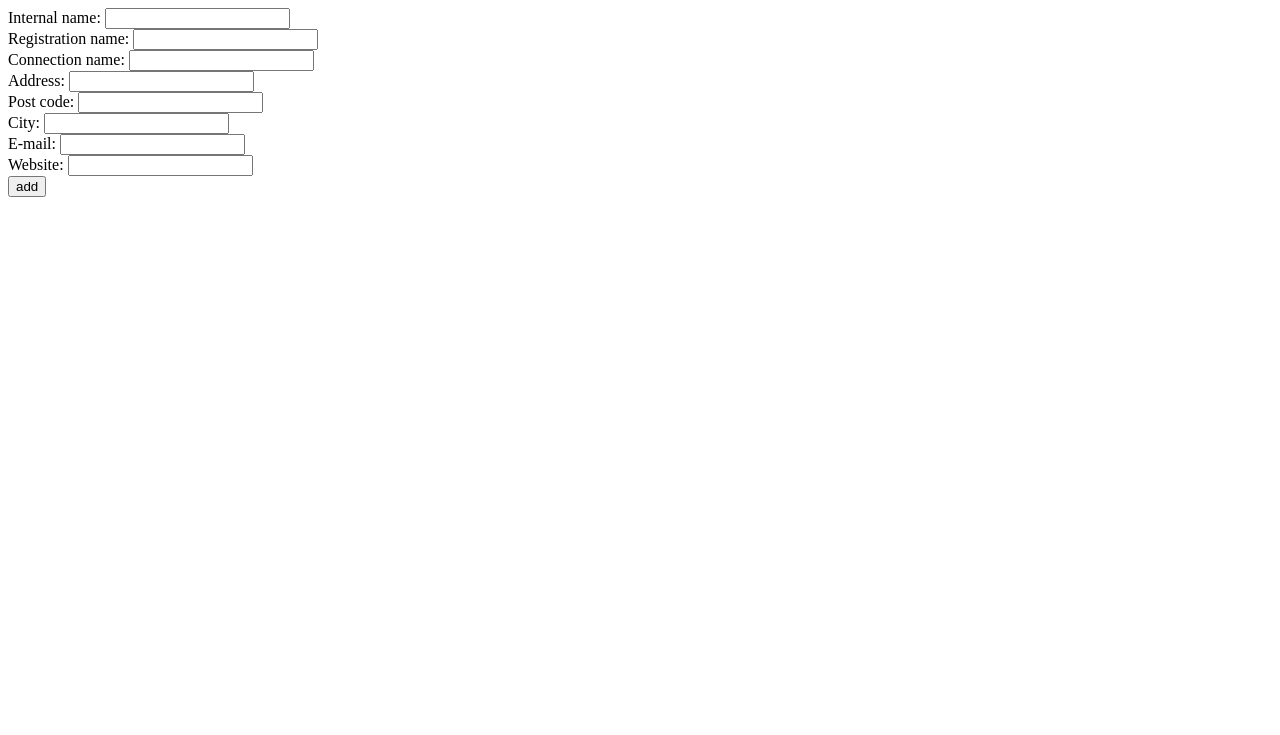
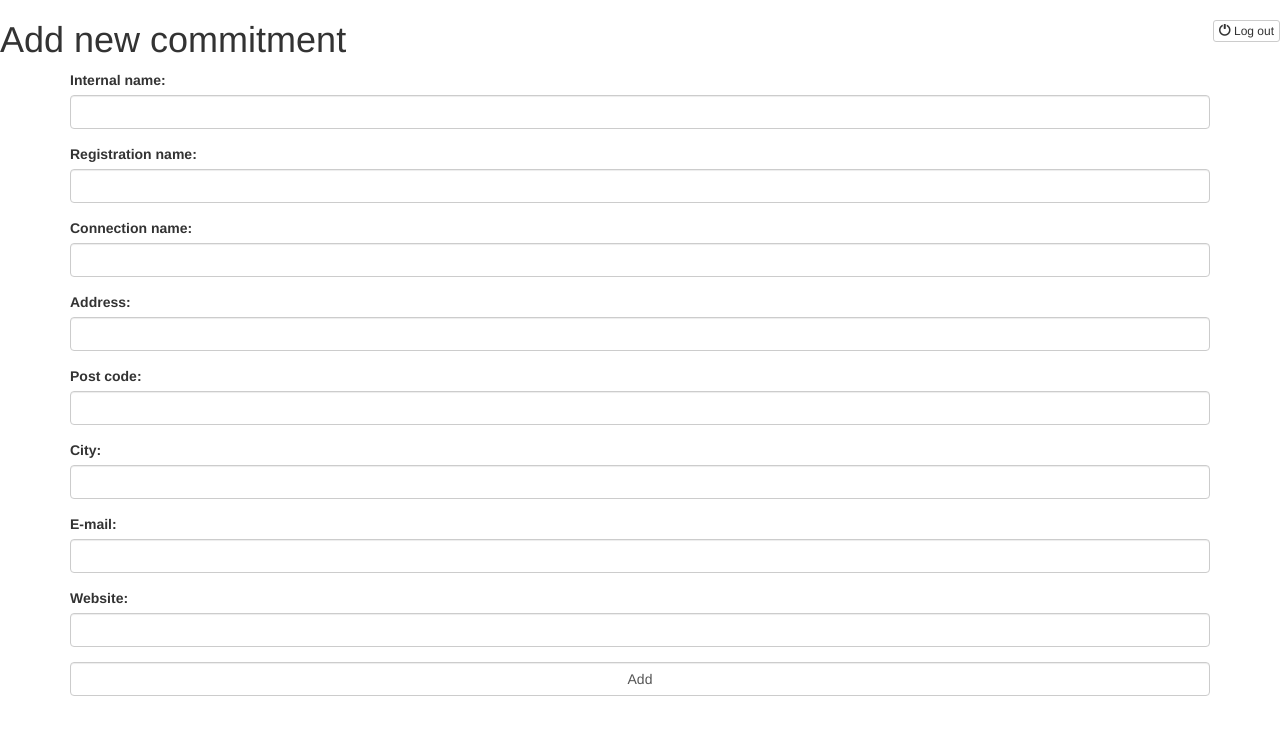
Before and after one commit to MihaiBabiac/hackathers, a PHP site: page /form_view.php in a window 1280 px wide. Shown: the top 735 px of the page. Run offline with PHP 8.4, Linux system fonts and the light colour scheme; some libraries are stand-ins or nearby versions.

Commit message:
Form to add new commitment decorated

```diff
--- a/views/form_view.php
+++ b/views/form_view.php
@@ -1,3 +1,78 @@
+<html>
+<head>
+<script src="https://ajax.googleapis.com/ajax/libs/jquery/2.0.0/jquery.min.js"></script>
+
+<link href="https://maxcdn.bootstrapcdn.com/bootstrap/3.3.6/css/bootstrap.min.css" rel="stylesheet" integrity="sha384-1q8mTJOASx8j1Au+a5WDVnPi2lkFfwwEAa8hDDdjZlpLegxhjVME1fgjWPGmkzs7" crossorigin="anonymous">
+
+<style>
+	div.right {
+		float: right;
+	}
+	div.inline {
+		display: intextline;
+	}
+</style>
+
+
+</head>
+<body>
+
+	<div class="inline">
+	  <div class="right">
+		<button type='button' class='btn btn-default btn-xs'>
+		  <span class='glyphicon glyphicon-off' aria-hidden='true'></span> Log out
+		</button>
+	  </div>
+	  <h1>Add new commitment</h1>
+	</div>
+
+
+<div class="container">
+  <form role="form">
+    <div class="form-group">
+      <label for="usr">Internal name:</label>
+      <input type="text" class="form-control" id="lc_internal_name">
+    </div>
+    <div class="form-group">
+      <label for="pwd">Registration name:</label>
+      <input type="password" class="form-control" id="lc_reg_name">
+    </div>
+    <div class="form-group">
+      <label for="pwd">Connection name:</label>
+      <input type="text" class="form-control" id="lc_connection">
+    </div>
+    <div class="form-group">
+      <label for="pwd">Address:</label>
+      <input type="text" class="form-control" id="lc_address">
+    </div>
+    <div class="form-group">
+      <label for="pwd">Post code:</label>
+      <input type="text" class="form-control" id="lc_post_code">
+    </div>
+    <div class="form-group">
+      <label for="pwd">City:</label>
+      <input type="text" class="form-control" id="lc_city">
+    </div>
+    <div class="form-group">
+      <label for="pwd">E-mail:</label>
+      <input type="text" class="form-control" id="lc_email">
+    </div>
+    <div class="form-group">
+      <label for="pwd">Website:</label>
+      <input type="text" class="form-control" id="lc_site">
+    </div>
+    <div class="form-group">
+      <input type="submit" class="form-control" value="Add">
+    </div>
+
+  </form>
+</div>
+</body>
+</html>
+
+
+
+<!--
 <html>
 <body>
 
@@ -16,3 +91,4 @@ Website: <input type="text" name="lc_site"><br>
 
 </body>
 </html>
+-->
--- a/views/form_view_board.php
+++ b/views/form_view_board.php
@@ -9,7 +9,7 @@
 		float: right;
 	}
 	div.inline {
-		display: inline;
+		display: intextline;
 	}
 </style>
 
```
